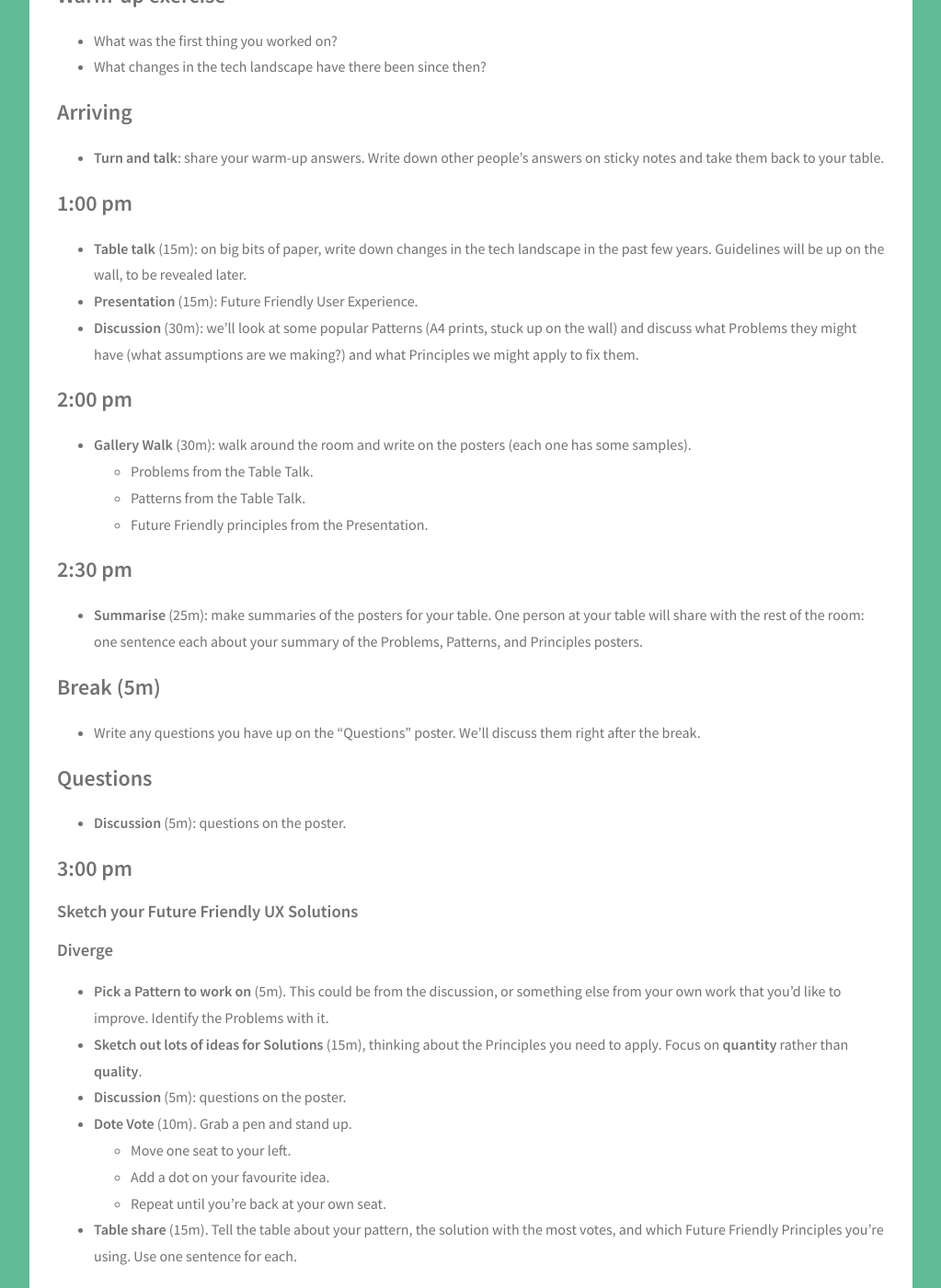
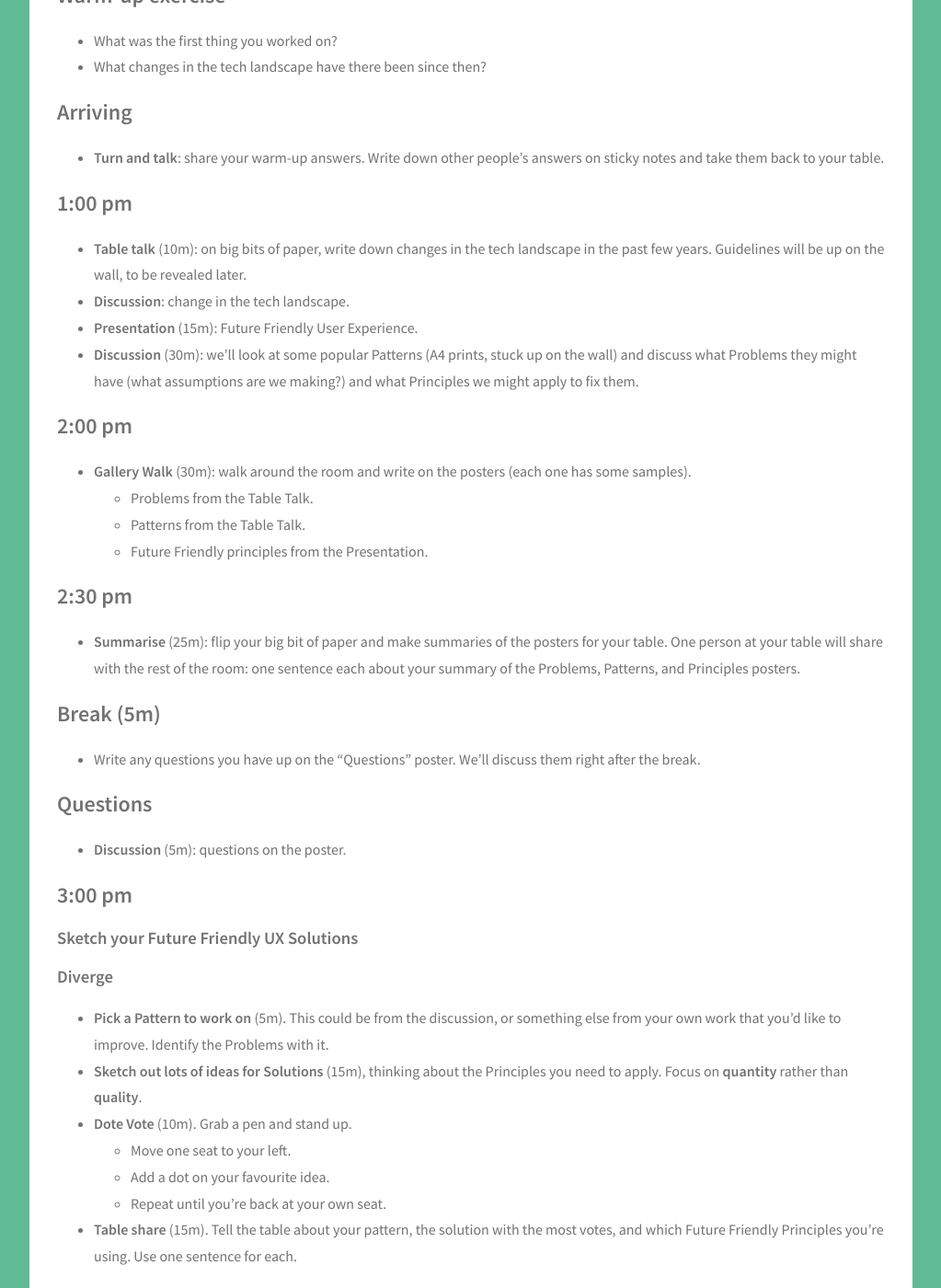
Before and after one commit to CTFEDs/FutureFriendlyUXWorkshop, a Jekyll site: the page built from workshop-structure.md, in a window 1280 px wide and 1400 px high, scrolled down 471 px. Shown: the whole window at 92% size, without its empty margins (128-1151 px from the left). Built offline with Jekyll 4.4.1, drawn with Linux system fonts in a browser that asks for light colours.

Commit message:
Add updated workshop structure

```diff
--- a/workshop-structure.md
+++ b/workshop-structure.md
@@ -20,7 +20,8 @@ title: Future Friendly UX Workshop
 
 ## 1:00 pm
 
-* **Table talk** (15m): on big bits of paper, write down changes in the tech landscape in the past few years. Guidelines will be up on the wall, to be revealed later.
+* **Table talk** (10m): on big bits of paper, write down changes in the tech landscape in the past few years. Guidelines will be up on the wall, to be revealed later.
+* **Discussion**: change in the tech landscape.
 * **Presentation** (15m): Future Friendly User Experience.
 * **Discussion** (30m): we'll look at some popular Patterns (A4 prints, stuck up on the wall) and discuss what Problems they might have (what assumptions are we making?) and what Principles we might apply to fix them.
 
@@ -33,7 +34,7 @@ title: Future Friendly UX Workshop
 
 ## 2:30 pm
 
-* **Summarise** (25m): make summaries of the posters for your table. One person at your table will share with the rest of the room: one sentence each about your summary of the Problems, Patterns, and Principles posters.
+* **Summarise** (25m): flip your big bit of paper and make summaries of the posters for your table. One person at your table will share with the rest of the room: one sentence each about your summary of the Problems, Patterns, and Principles posters.
 
 ## Break (5m)
 
@@ -51,7 +52,6 @@ title: Future Friendly UX Workshop
 
 * **Pick a Pattern to work on** (5m). This could be from the discussion, or something else from your own work that you'd like to improve. Identify the Problems with it.
 * **Sketch out lots of ideas for Solutions** (15m), thinking about the Principles you need to apply. Focus on **quantity** rather than **quality**.
-* **Discussion** (5m): questions on the poster.
 * **Dote Vote** (10m). Grab a pen and stand up.
   * Move one seat to your left.
   * Add a dot on your favourite idea.
```
